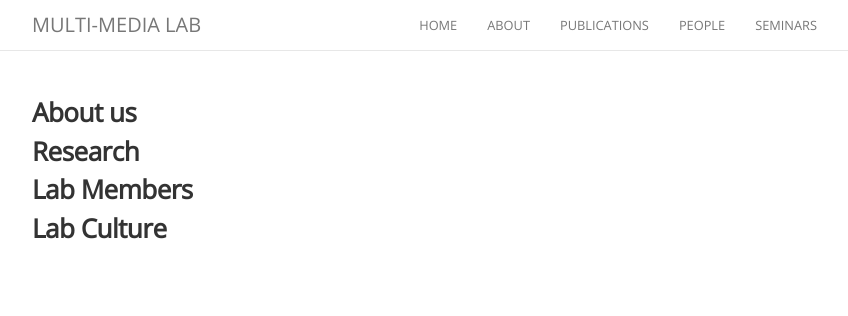
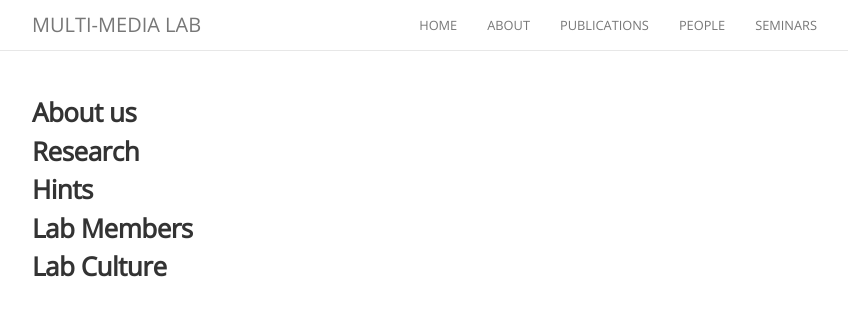
Before and after one commit to MMDCLab/MMDCLab.github.io, a Jekyll site: the page built from about.md, in a window 1280 px wide. Shown: the top 316 px of the page, without its empty margins (223-1071 px from the left). Built offline with Jekyll 4.4.1, drawn with Linux system fonts in a browser that asks for light colours; nearby versions of some CDN libraries; comment, search, counter and statistics services are not loaded.

Commit message:
Update about.md

```diff
--- a/about.md
+++ b/about.md
@@ -7,6 +7,8 @@ permalink: /about/
 
 ### Research
 
+### Hints
+
 ### Lab Members
 
 ### Lab Culture
```
